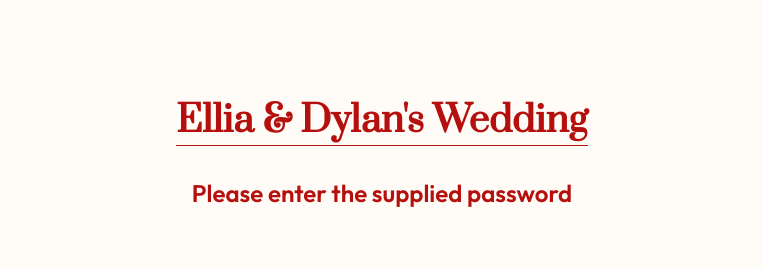
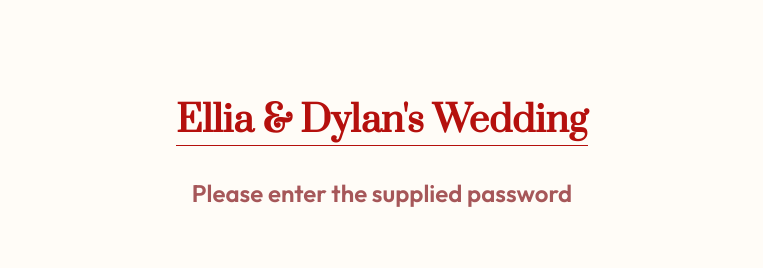
Before and after one commit to GarySimons/ellia-dylan-wedding, a React (Create React App) app: page / in a window 1280 px wide. Shown: the top 268 px of the page, without its empty margins (258-1021 px from the left). Built offline with nearby package versions, Linux system fonts and the light colour scheme; a web font is replaced by a local one.

Commit message:
pasword changed

```diff
--- a/src/index.scss
+++ b/src/index.scss
@@ -83,7 +83,7 @@ code {
   .page-subtext {
     font-size: 1.5rem;
     font-weight: 600;
-    color: $main-red;
+    color: $second-red;
   }
 
   .hotel-grid {
```
Also changed, not shown: 1 other file (tests, documents, lock files or other folders).
